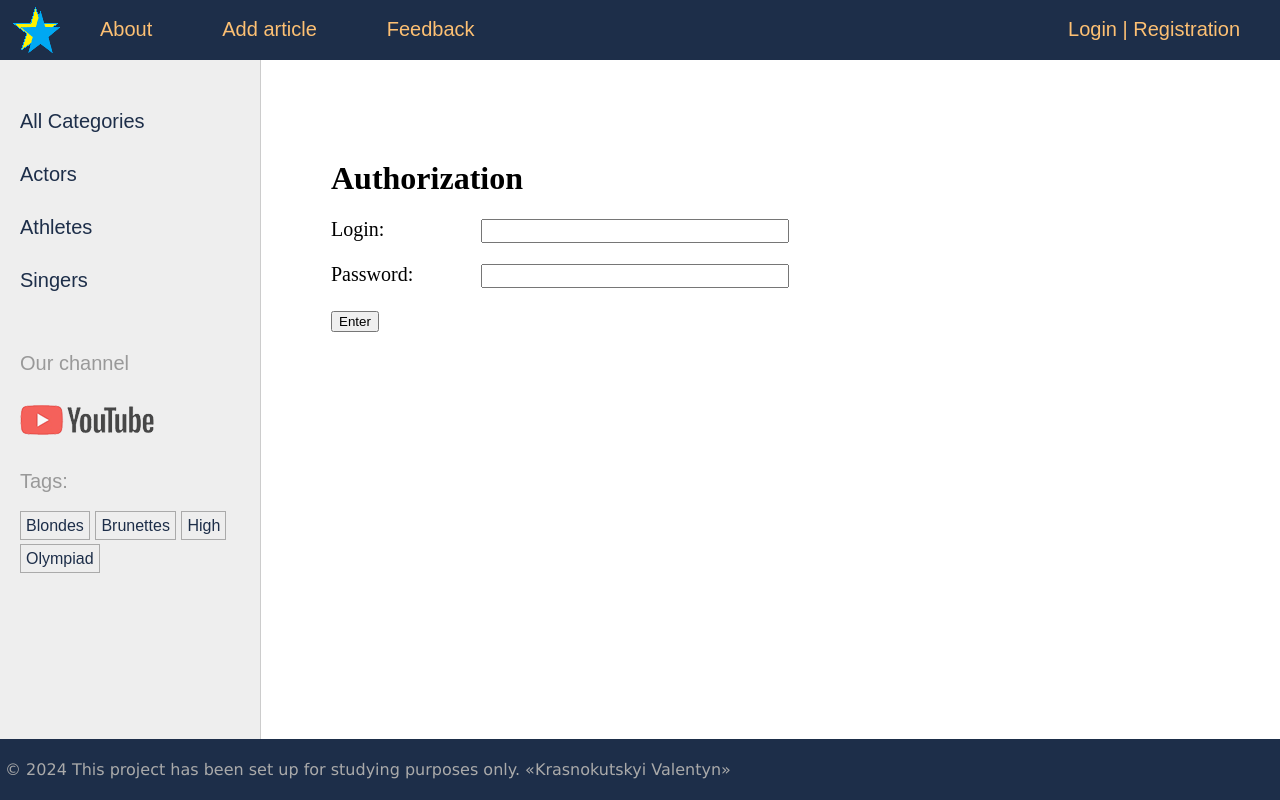
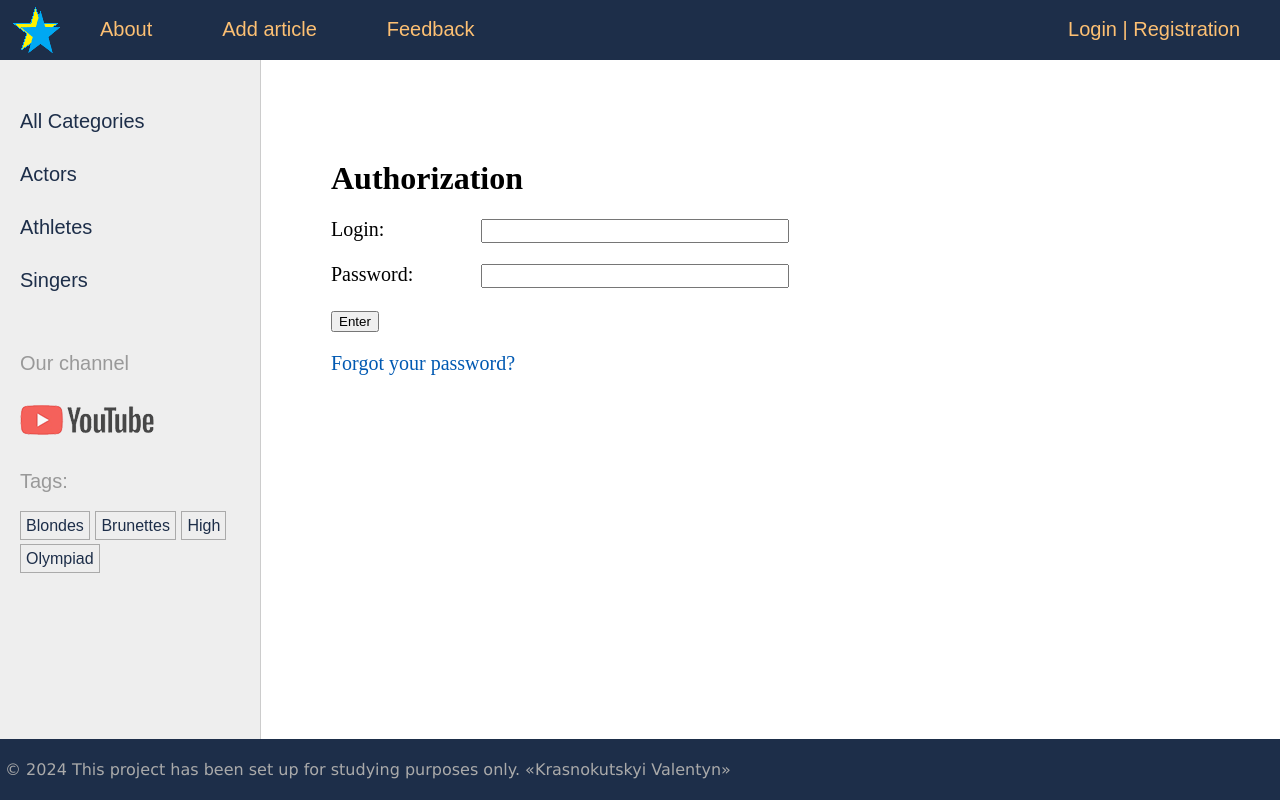
Before and after one commit to ValentynKrasnokutskyi/starbio_website, a Django app: page /users/login/?next=/users/password-change/ in a window 1280 px wide. Run offline with Django 4.2, Linux system fonts and the light colour scheme; data comes from the database, SQL or seed files in the repository; both versions use the stored data as it was after the commit.

Commit message:
Password recovery via email

```diff
--- a/users/templates/users/login.html
+++ b/users/templates/users/login.html
@@ -12,5 +12,7 @@
         <div class="form-error">{{ f.errors }}</div>
     {% endfor %}
     <p ><button type="submit">Enter</button></p>
+
+    <p ><a href="{% url 'users:password_reset' %}">Forgot your password?</a></p>
 </form>
 {% endblock %}
--- a/users/urls.py
+++ b/users/urls.py
@@ -1,5 +1,6 @@
-from django.contrib.auth.views import LogoutView, PasswordChangeView, PasswordChangeDoneView
-from django.urls import path
+from django.contrib.auth.views import LogoutView, PasswordChangeView, PasswordChangeDoneView, PasswordResetView, \
+    PasswordResetDoneView, PasswordResetConfirmView, PasswordResetCompleteView
+from django.urls import path, reverse_lazy
 from . import views
 
 app_name = "users"
@@ -12,6 +13,27 @@ urlpatterns = [
     path('password-change/done/', PasswordChangeDoneView.as_view(template_name="users/password_change_done.html"),
          name='password_change_done'),
 
+    path('password-reset/',
+         PasswordResetView.as_view(
+             template_name="users/password_reset_form.html",
+             email_template_name="users/password_reset_email.html",
+             success_url=reverse_lazy("users:password_reset_done")
+         ),
+         name='password_reset'),
+    path('password-reset/done/',
+         PasswordResetDoneView.as_view(template_name="users/password_reset_done.html"),
+         name='password_reset_done'),
+
+    path('password-reset/<uidb64>/<token>/',
+         PasswordResetConfirmView.as_view(
+             template_name="users/password_reset_confirm.html",
+             success_url=reverse_lazy("users:password_reset_complete")
+         ),
+         name='password_reset_confirm'),
+    path('password-reset/complete/',
+         PasswordResetCompleteView.as_view(template_name="users/password_reset_complete.html"),
+         name='password_reset_complete'),
+
     path('register/', views.RegisterUser.as_view(), name='register'),
     path('profile/', views.ProfileUser.as_view(), name='profile'),
 ]
```
Also changed, not shown: starbio/settings.py (+13 -0 lines), users/templates/users/password_reset_complete.html (added, +9 -0 lines), users/templates/users/password_reset_confirm.html (added, +17 -0 lines), users/templates/users/password_reset_done.html (added, +8 -0 lines), users/templates/users/password_reset_email.html (added, +14 -0 lines), users/templates/users/password_reset_form.html (added, +16 -0 lines), db.sqlite3.
